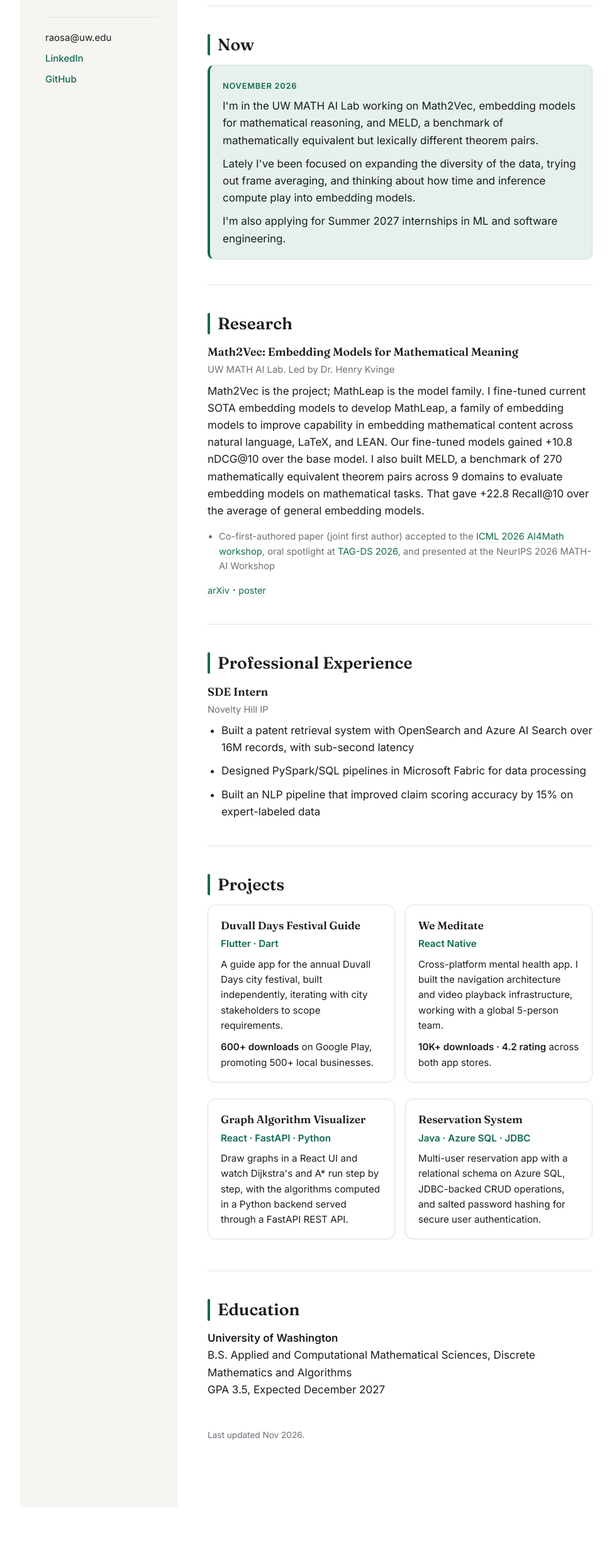
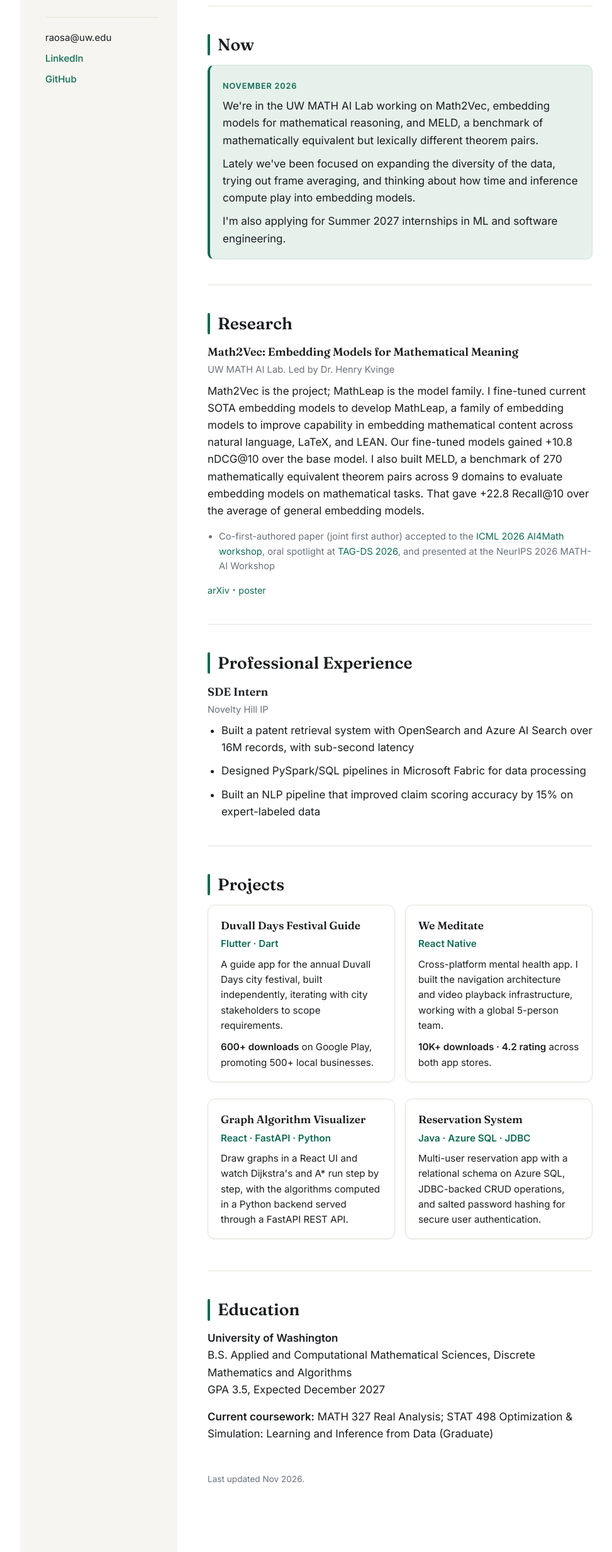
Before and after one commit to SamarthRao91/portfolio, a plain HTML site: page index.html in a window 1280 px wide. Shown: the part 325-2790 px from the top of the page at 63% size, without its empty margins (88-1061 px from the left). Before the commit the page ends 2719 px from the top, so only its background shows below. Drawn offline with Linux system fonts and the light colour scheme.

Commit message:
Now in We voice, add current coursework MATH 327 and STAT 498

```diff
--- a/index.html
+++ b/index.html
@@ -390,12 +390,12 @@ section {
       <div class="now-box">
         <span class="now-date">November 2026</span>
         <p>
-          I'm in the UW MATH AI Lab working on Math2Vec, embedding models
+          We're in the UW MATH AI Lab working on Math2Vec, embedding models
           for mathematical reasoning, and MELD, a benchmark of
           mathematically equivalent but lexically different theorem pairs.
         </p>
         <p>
-          Lately I've been focused on expanding the diversity of the data,
+          Lately we've been focused on expanding the diversity of the data,
           trying out frame averaging, and thinking about how time and
           inference compute play into embedding models.
         </p>
@@ -492,6 +492,11 @@ section {
         Mathematics and Algorithms<br>
         GPA 3.5, Expected December 2027
       </p>
+      <p>
+        <strong>Current coursework:</strong> MATH 327 Real Analysis;
+        STAT 498 Optimization &amp; Simulation: Learning and Inference
+        from Data (Graduate)
+      </p>
     </section>
 
     <footer>
```
